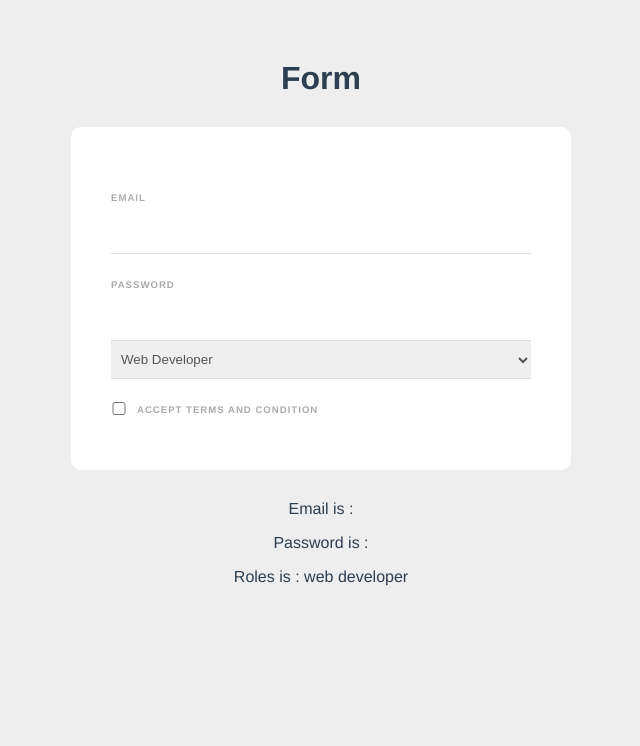
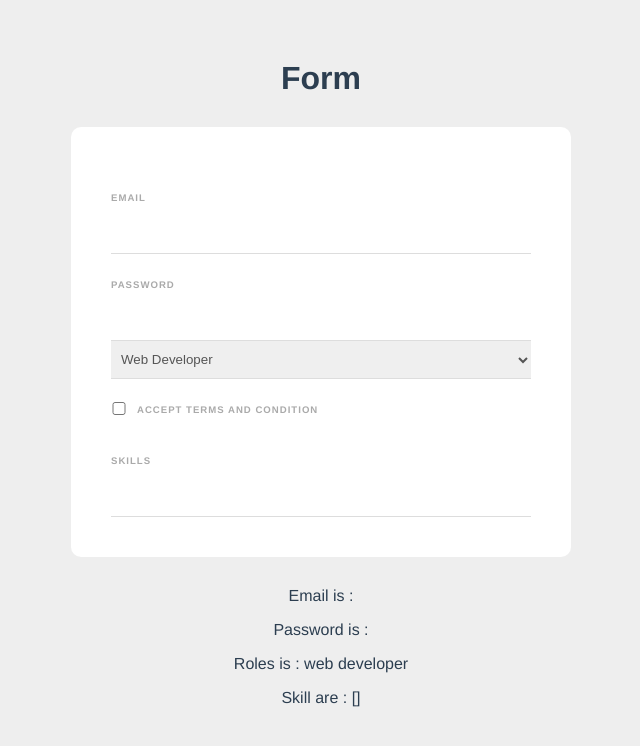
Before and after one commit to ChitKhonn/Form-With-Vue, a Vue app: page / in a window 1280 px wide. Shown: the top 746 px of the page, without its empty margins (319-959 px from the left). Built offline with nearby package versions, Linux system fonts and the light colour scheme.

Commit message:
keyboard event and data push to array

```diff
--- a/src/components/SignUp.vue
+++ b/src/components/SignUp.vue
@@ -12,12 +12,18 @@
         <option value="web designer">Web Designer</option>
       </select>
       <input type="checkbox" v-model="checkbox">
-      <label for="">Accept terms and condition</label>
+      <label for="">Accept terms and condition</label> <br>
+
+      <label for="">Skills</label>
+      <input type="text" @keyup="addSkill" v-model="skill">
+
 
     </form>
     <p>Email is : {{ email }}</p>
     <p>Password is : {{ password }}</p>
     <p>Roles is : {{ roles }}</p>
+    <p>Skill are : {{ skills }}</p>
+
   </div>
 </template>
 
@@ -28,9 +34,19 @@ export default {
       email: "",
       password:"",
       roles:"web developer",
-      checkbox:false
+      checkbox:false,
+      skills:[],
+      skill:""
     };
   },
+  methods:{
+    addSkill(e){
+       if(e.key === ",") {
+            this.skills.push(this.skill);
+            this.skill=""
+       }
+    }
+  }
 };
 </script>
 
```
